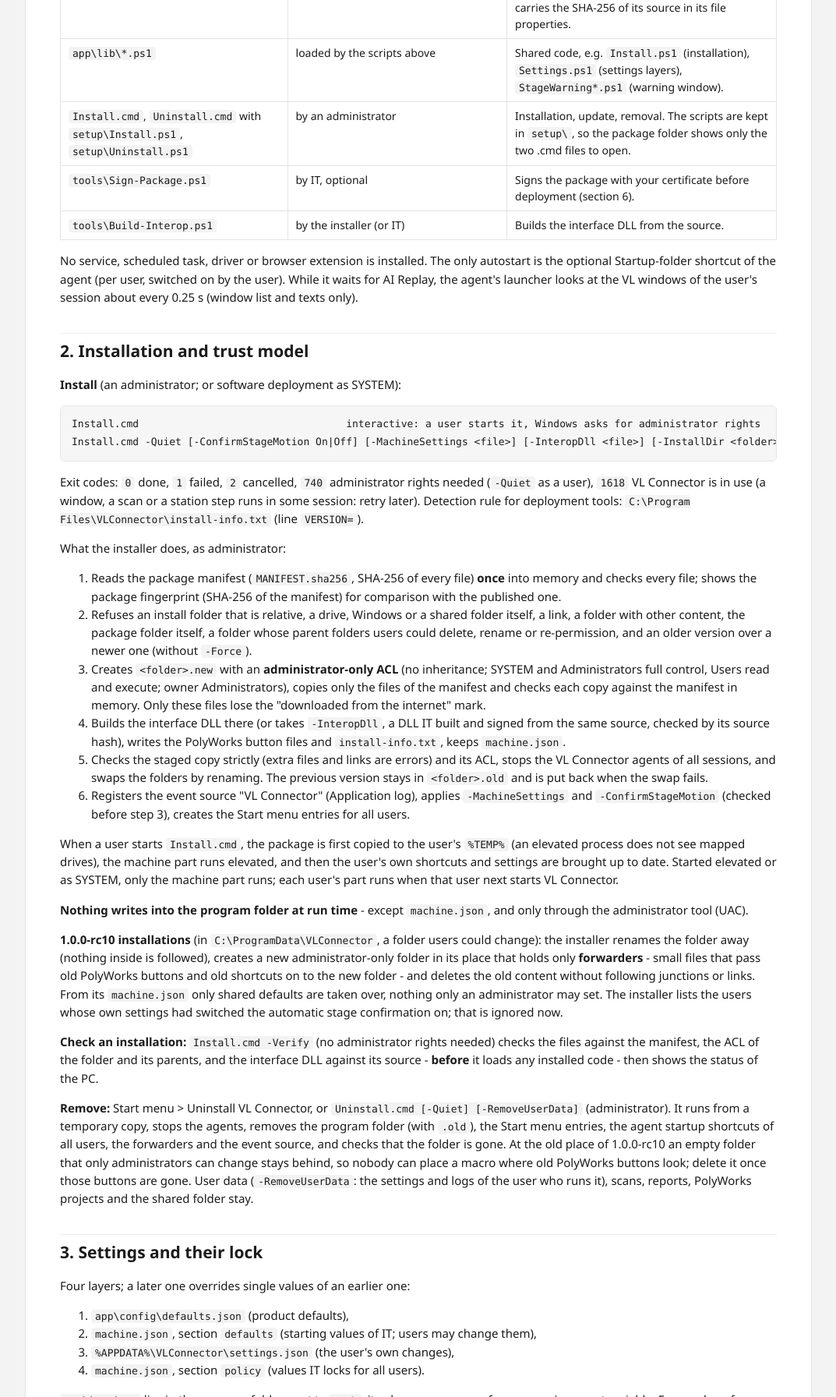
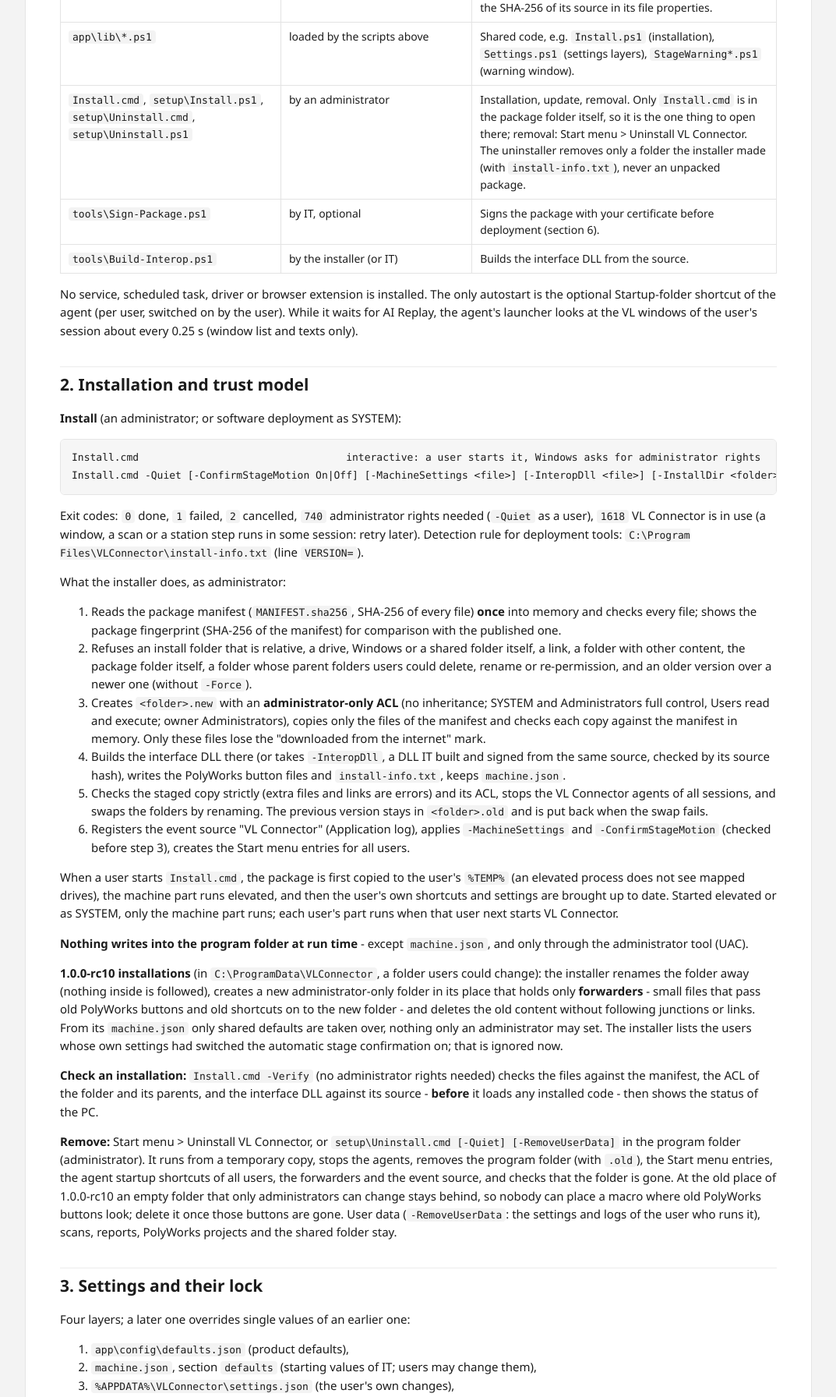
Before and after one commit to sidlos/VLConnector, a plain HTML site: page docs/IT-Review.html in a window 1280 px wide. Shown: the part 1051-2843 px from the top of the page at 78% size, without its empty margins (103-1176 px from the left). Drawn offline with Linux system fonts and the light colour scheme.

Commit message:
Phase B: the uninstaller never removes an unpacked package; Uninstall.cmd in setup\
Live test on 2026-11-02: Uninstall.cmd started by mistake in an unpacked package folder took that folder for an
installation. It deleted the package and the parts of the real installation that belong to the whole PC (the
Start menu entries, the event source, the forwarders of 1.0.0-rc10), while C:\Program Files\VLConnector stayed.
- The uninstaller removes only a folder the installer made (it holds install-info.txt), in Uninstall.ps1 before
  anything is asked and again in Uninstall-VlcMachine; from a package it says so and removes nothing.
- Uninstall.cmd is in setup\ next to its script: the package folder shows only Install.cmd to open, and the Start
  menu entry "Uninstall VL Connector" starts setup\Uninstall.cmd of the program folder.
- CI: the uninstaller of the package folder must refuse and leave everything in place before the real removal.

Co-Authored-By: Claude Opus 5.5 <noreply@anthropic.com>

```diff
--- a/docs/IT-Review.html
+++ b/docs/IT-Review.html
@@ -41,7 +41,7 @@ footer { max-width: 920px; margin: 0 auto 28px; color: #666; font-size: 12px; te
 <tr><td><code>app\interop\*.cs</code></td><td>compiled once by the installer</td><td>Windows and PolyWorks interface declarations, see section 7.</td></tr>
 <tr><td><code>bin\VLConnector.Interop.dll</code></td><td>loaded by the scripts</td><td>Built by the installer from <code>app\interop\*.cs</code>; carries the SHA-256 of its source in its file properties.</td></tr>
 <tr><td><code>app\lib\*.ps1</code></td><td>loaded by the scripts above</td><td>Shared code, e.g. <code>Install.ps1</code> (installation), <code>Settings.ps1</code> (settings layers), <code>StageWarning*.ps1</code> (warning window).</td></tr>
-<tr><td><code>Install.cmd</code>, <code>Uninstall.cmd</code> with <code>setup\Install.ps1</code>, <code>setup\Uninstall.ps1</code></td><td>by an administrator</td><td>Installation, update, removal. The scripts are kept in <code>setup\</code>, so the package folder shows only the two .cmd files to open.</td></tr>
+<tr><td><code>Install.cmd</code>, <code>setup\Install.ps1</code>, <code>setup\Uninstall.cmd</code>, <code>setup\Uninstall.ps1</code></td><td>by an administrator</td><td>Installation, update, removal. Only <code>Install.cmd</code> is in the package folder itself, so it is the one thing to open there; removal: Start menu &gt; Uninstall VL Connector. The uninstaller removes only a folder the installer made (with <code>install-info.txt</code>), never an unpacked package.</td></tr>
 <tr><td><code>tools\Sign-Package.ps1</code></td><td>by IT, optional</td><td>Signs the package with your certificate before deployment (section 6).</td></tr>
 <tr><td><code>tools\Build-Interop.ps1</code></td><td>by the installer (or IT)</td><td>Builds the interface DLL from the source.</td></tr>
 </table>
@@ -64,7 +64,7 @@ Install.cmd -Quiet [-ConfirmStageMotion On|Off] [-MachineSettings &lt;file&gt;]
 <p><strong>Nothing writes into the program folder at run time</strong> - except <code>machine.json</code>, and only through the administrator tool (UAC).</p>
 <p><strong>1.0.0-rc10 installations</strong> (in <code>C:\ProgramData\VLConnector</code>, a folder users could change): the installer renames the folder away (nothing inside is followed), creates a new administrator-only folder in its place that holds only <strong>forwarders</strong> - small files that pass old PolyWorks buttons and old shortcuts on to the new folder - and deletes the old content without following junctions or links. From its <code>machine.json</code> only shared defaults are taken over, nothing only an administrator may set. The installer lists the users whose own settings had switched the automatic stage confirmation on; that is ignored now.</p>
 <p><strong>Check an installation:</strong> <code>Install.cmd -Verify</code> (no administrator rights needed) checks the files against the manifest, the ACL of the folder and its parents, and the interface DLL against its source - <strong>before</strong> it loads any installed code - then shows the status of the PC.</p>
-<p><strong>Remove:</strong> Start menu &gt; Uninstall VL Connector, or <code>Uninstall.cmd [-Quiet] [-RemoveUserData]</code> (administrator). It runs from a temporary copy, stops the agents, removes the program folder (with <code>.old</code>), the Start menu entries, the agent startup shortcuts of all users, the forwarders and the event source, and checks that the folder is gone. At the old place of 1.0.0-rc10 an empty folder that only administrators can change stays behind, so nobody can place a macro where old PolyWorks buttons look; delete it once those buttons are gone. User data (<code>-RemoveUserData</code>: the settings and logs of the user who runs it), scans, reports, PolyWorks projects and the shared folder stay.</p>
+<p><strong>Remove:</strong> Start menu &gt; Uninstall VL Connector, or <code>setup\Uninstall.cmd [-Quiet] [-RemoveUserData]</code> in the program folder (administrator). It runs from a temporary copy, stops the agents, removes the program folder (with <code>.old</code>), the Start menu entries, the agent startup shortcuts of all users, the forwarders and the event source, and checks that the folder is gone. At the old place of 1.0.0-rc10 an empty folder that only administrators can change stays behind, so nobody can place a macro where old PolyWorks buttons look; delete it once those buttons are gone. User data (<code>-RemoveUserData</code>: the settings and logs of the user who runs it), scans, reports, PolyWorks projects and the shared folder stay.</p>
 <h2 id="3-settings-and-their-lock">3. Settings and their lock</h2>
 <p>Four layers; a later one overrides single values of an earlier one:</p>
 <ol>
```
Also changed, not shown: 10 other files.
